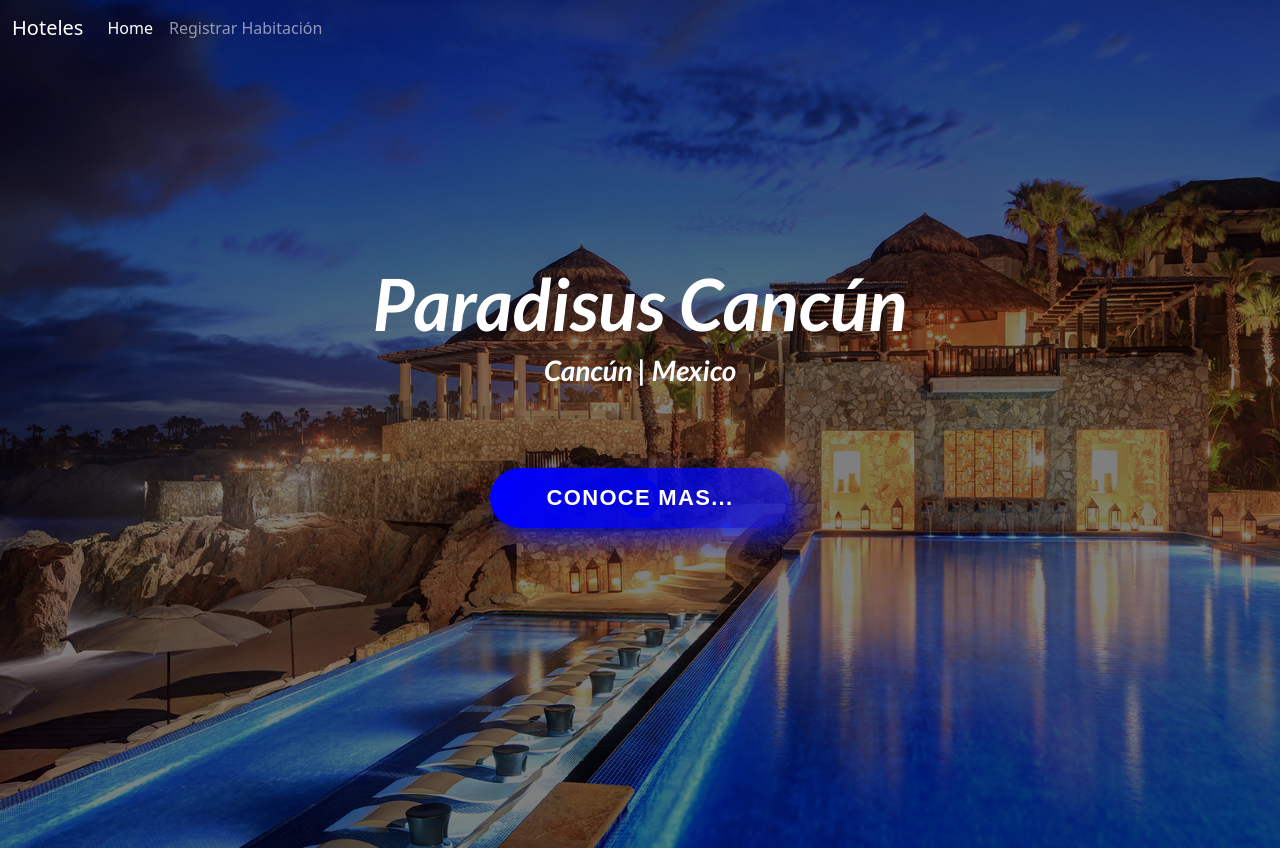
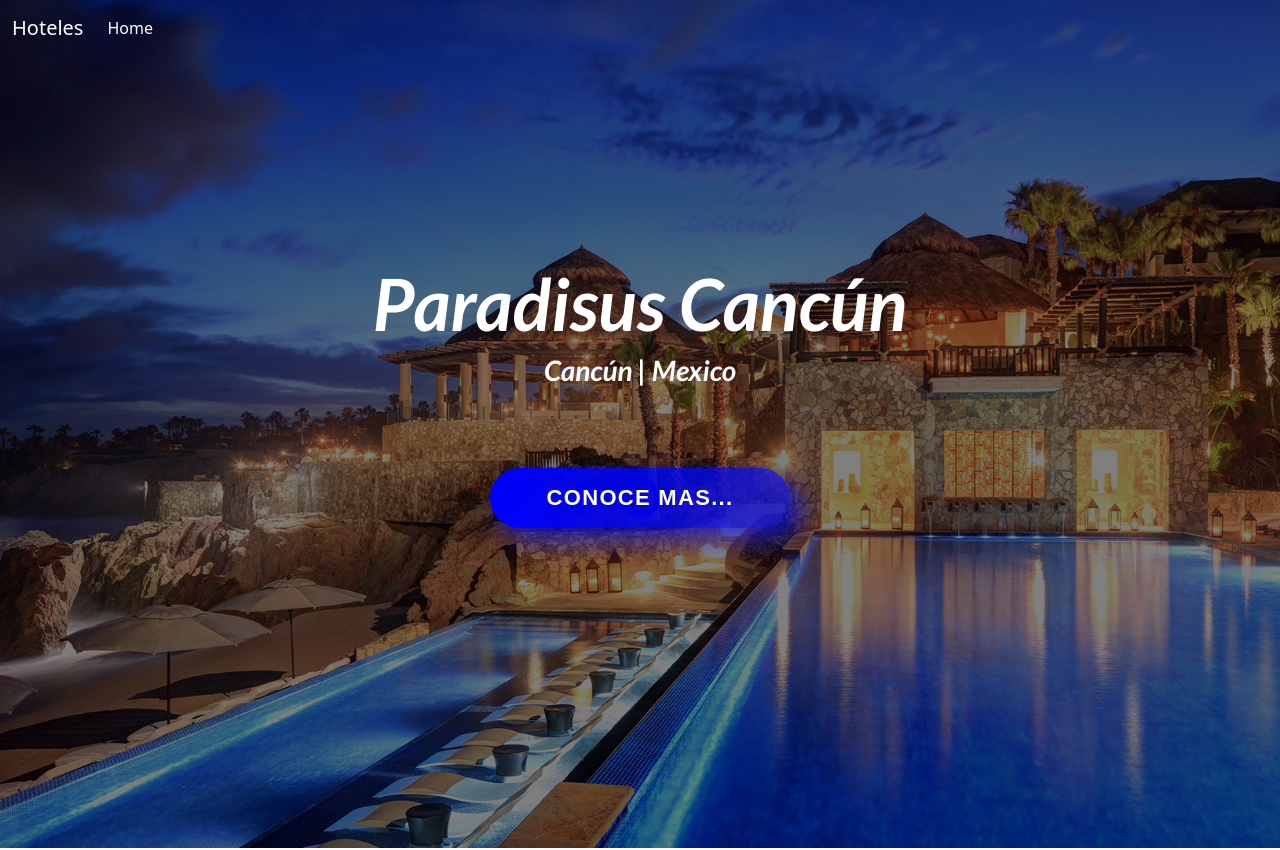
Before and after one commit to mateojaramillo1/Angularproyect, an Angular app: page / in a window 1280 px wide. Shown: the top 850 px of the page. Built offline with nearby package versions, Linux system fonts and the light colour scheme; no server answers.

Commit message:
ajustes al frontend

```diff
--- a/src/app/menu/menu.component.html
+++ b/src/app/menu/menu.component.html
@@ -18,7 +18,7 @@
           <li class="nav-item">
             <a class="nav-link active" aria-current="page" routerLink="/">Home</a>
           </li>
-          <li class="nav-item">
+          <li class="nav-item" *ngIf="auth.isAdmin()">
             <a class="nav-link" routerLink="/registrohabitacion">Registrar Habitación</a>
           </li>
           <!-- Eliminado: opción de iniciar sesión -->
```
